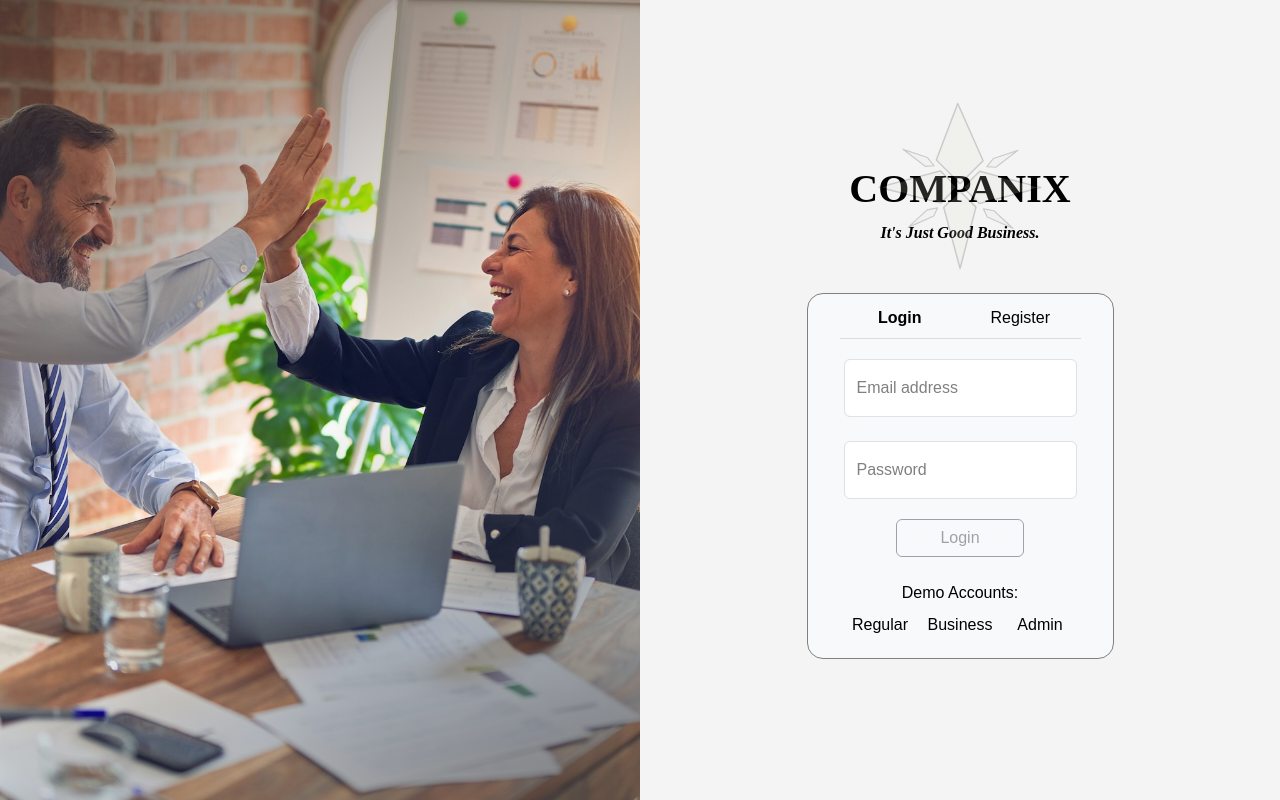
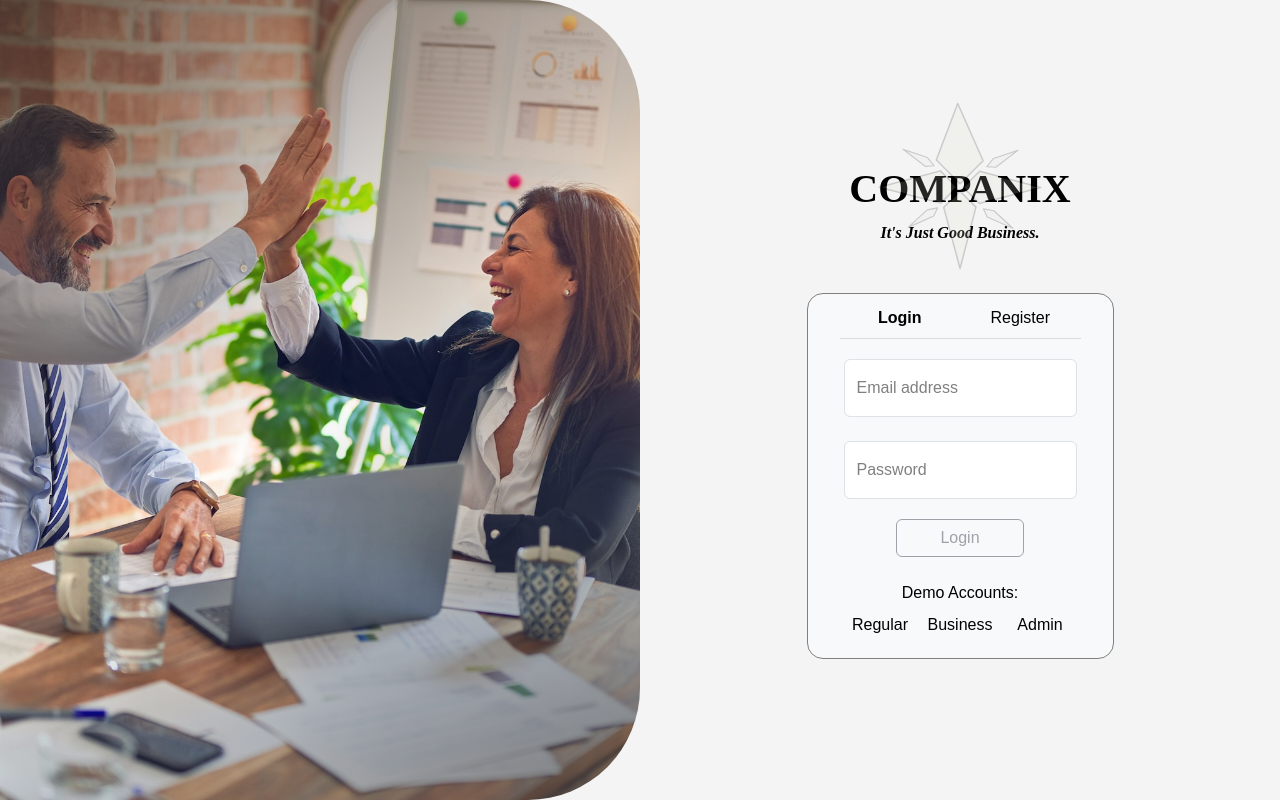
Before and after one commit to MKonstantini/Companix, a React (Create React App) app: page / in a window 1280 px wide. Built offline with nearby package versions, Linux system fonts and the light colour scheme; no server answers; a web font is replaced by a local one.

Commit message:
updates css

```diff
--- a/src/App.css
+++ b/src/App.css
@@ -40,7 +40,7 @@ hr {
   background-image: linear-gradient(145deg, #413028bb 0%, transparent, #333333a1), url(../public/IMG-BusinessMeeting.jpg);
   background-size: cover;
   background-position: center;
-  /* border-radius: 0 7rem 7rem 0; */
+  border-radius: 0 7rem 7rem 0;
 }
 .loginLogo{
   background-image: url(../public/logo2.svg);
```
